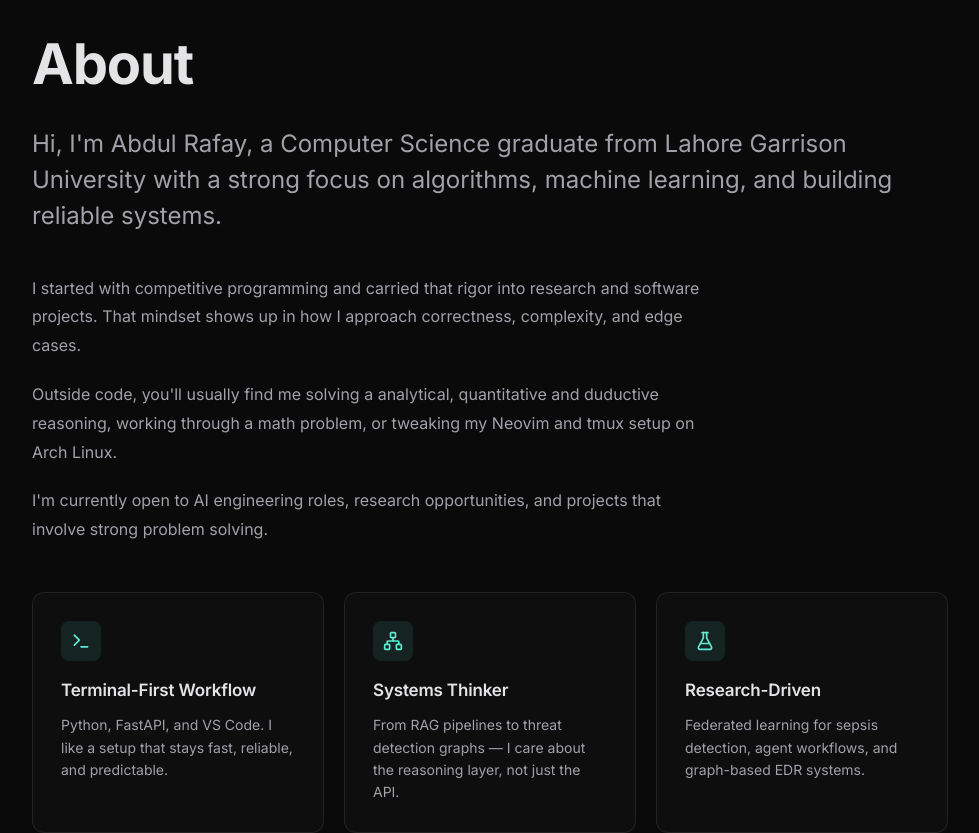
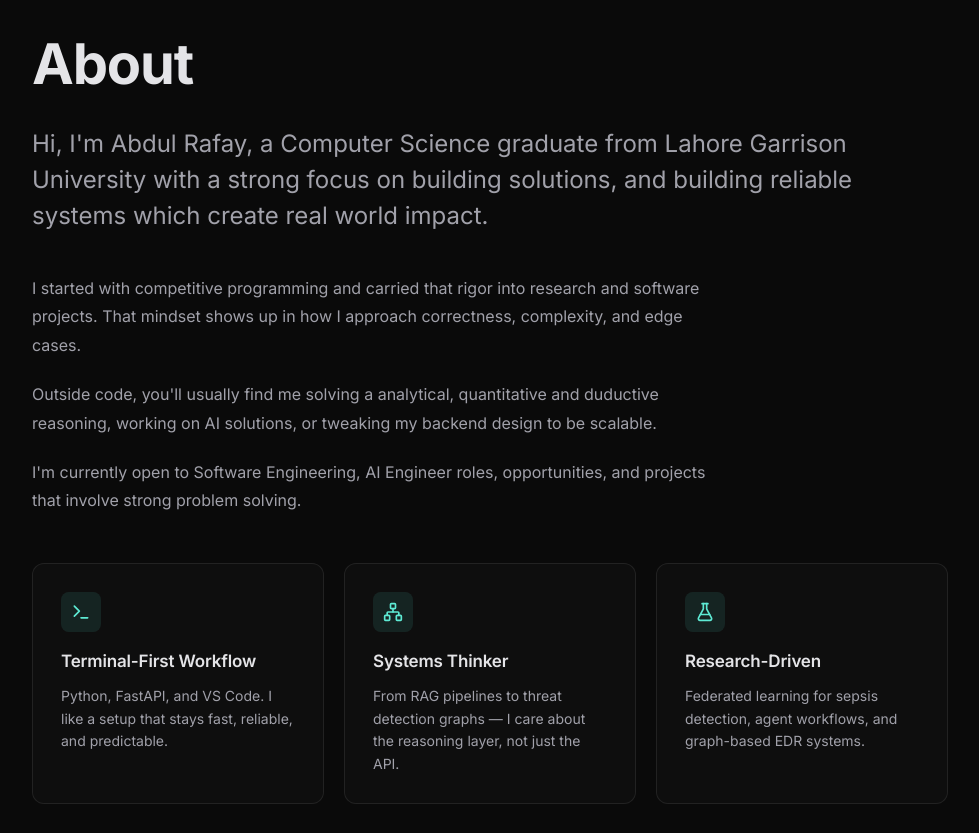
Before and after one commit to abdulrafay7777/Portfolio, a React (Vite) app: page / in a window 1280 px wide. Shown: the part 880-1713 px from the top of the page, without its empty margins (150-1129 px from the left). Built offline with nearby package versions, Linux system fonts and the light colour scheme.

Commit message:
updated sections content

```diff
--- a/src/components/AboutSection.jsx
+++ b/src/components/AboutSection.jsx
@@ -50,17 +50,17 @@ export function AboutSection() {
       >
         <SectionLabel>About</SectionLabel>
         <h2 className="section-heading">
-          Hi, I'm Abdul Rafay, a Computer Science graduate from Lahore Garrison University with a strong focus on algorithms, machine learning, and building reliable systems.
+          Hi, I'm Abdul Rafay, a Computer Science graduate from Lahore Garrison University with a strong focus on building solutions, and building reliable systems which create real world impact.
         </h2>
         <div className="about-content">
           <p className="about-text">
             I started with competitive programming and carried that rigor into research and software projects. That mindset shows up in how I approach correctness, complexity, and edge cases.
           </p>
           <p className="about-text">
-            Outside code, you'll usually find me solving a analytical, quantitative and duductive reasoning, working through a math problem, or tweaking my Neovim and tmux setup on Arch Linux.
+            Outside code, you'll usually find me solving a analytical, quantitative and duductive reasoning, working on AI solutions, or tweaking my backend design to be scalable.
           </p>
           <p className="about-text">
-            I'm currently open to AI engineering roles, research opportunities, and projects that involve strong problem solving.
+            I'm currently open to Software Engineering, AI Engineer roles, opportunities, and projects that involve strong problem solving.
           </p>
         </div>
       </motion.div>
--- a/src/components/SkillsSection.jsx
+++ b/src/components/SkillsSection.jsx
@@ -35,7 +35,6 @@ export function SkillsSection() {
         }}
       >
         <SectionLabel>Skills</SectionLabel>
-        <h2 className="section-heading">The stack, grouped by what it's for</h2>
       </motion.div>
 
       <motion.div
--- a/src/styles/sections.css
+++ b/src/styles/sections.css
@@ -747,8 +747,8 @@
 .cache-image {
   width: 100%;
   height: 100%;
-  object-fit: cover;
-  object-position: top center;
+  object-fit: contain;
+  object-position: center;
   transition: transform 0.6s cubic-bezier(0.16, 1, 0.3, 1);
 }
 
```
